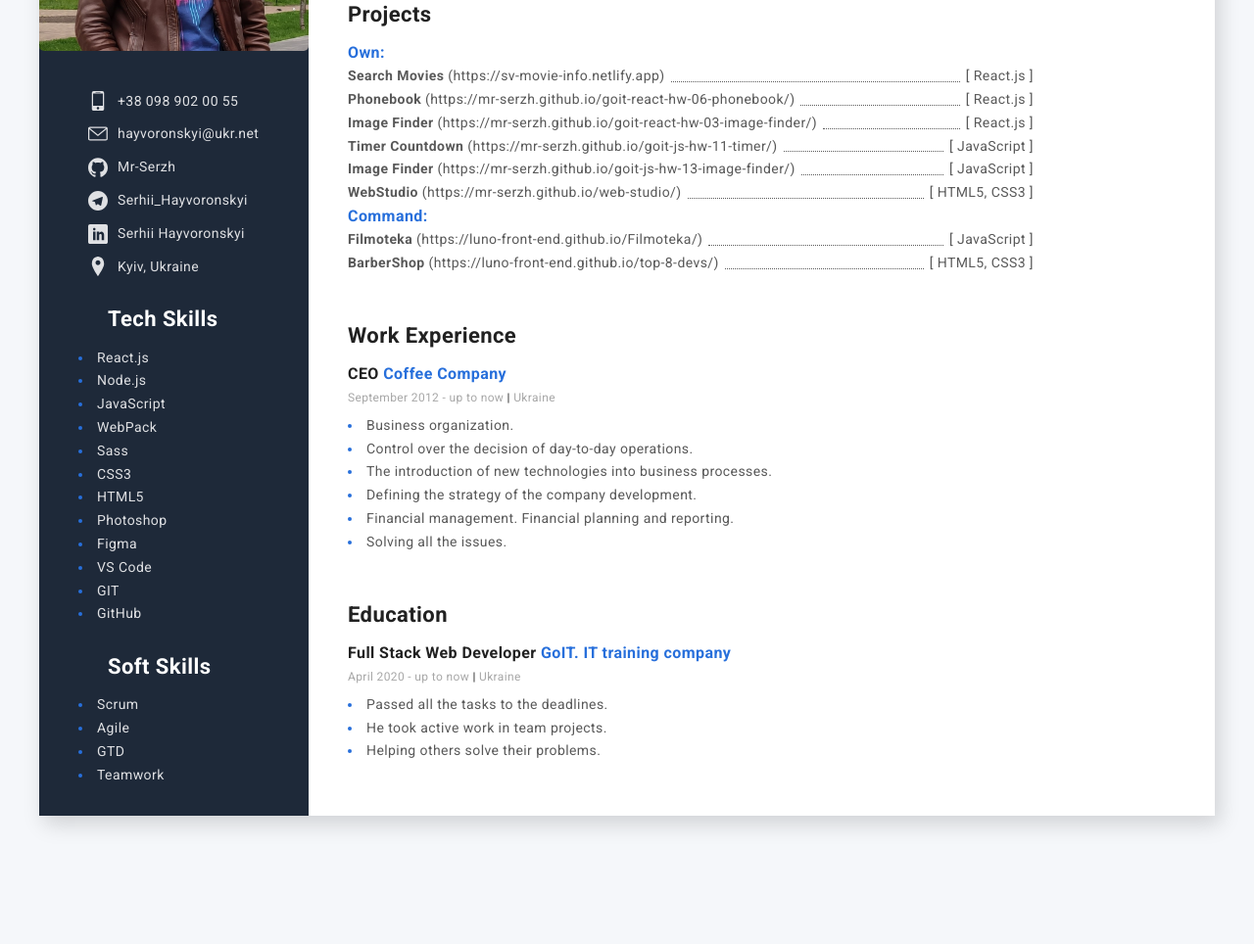
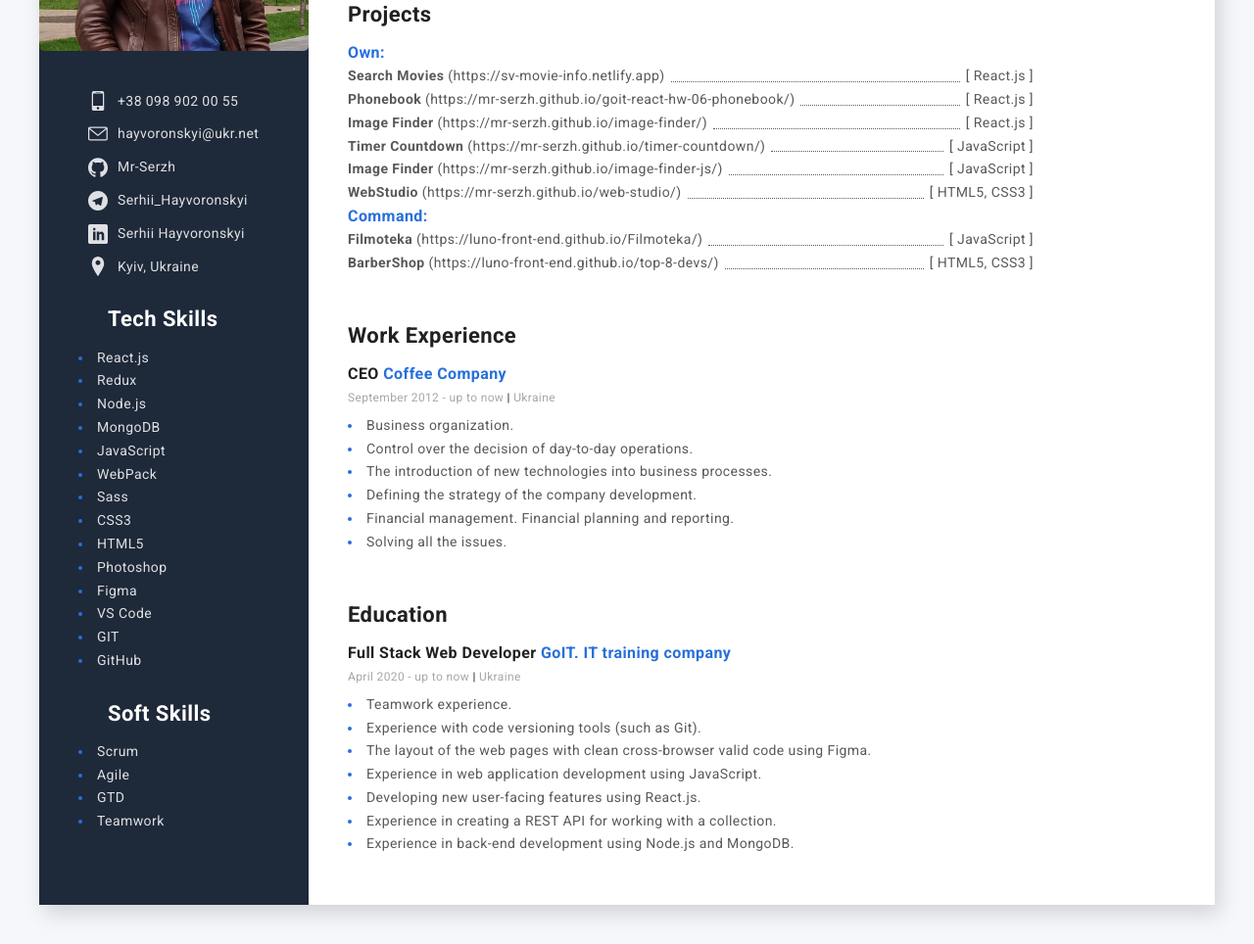
Before and after one commit to Mr-Serzh/rezume_v1.1, a plain HTML site: page index.html in a window 1280 px wide. Shown: the part 355-1319 px from the top of the page at 98% size. Before the commit the page ends 1228 px from the top, so only its background shows below. Drawn offline with Linux system fonts and the light colour scheme.

```diff
--- a/index.html
+++ b/index.html
@@ -114,7 +114,13 @@
               <span class="skills-text">React.js</span>
             </li>
             <li class="skills-item">
+              <span class="skills-text">Redux</span>
+            </li>
+            <li class="skills-item">
               <span class="skills-text">Node.js</span>
+            </li>
+            <li class="skills-item">
+              <span class="skills-text">MongoDB</span>
             </li>
             <li class="skills-item">
               <span class="skills-text">JavaScript</span>
@@ -234,9 +240,9 @@
               <a
                 class="project-text link"
                 target="_blank"
-                href="https://mr-serzh.github.io/goit-react-hw-03-image-finder/"
+                href="https://mr-serzh.github.io/image-finder/"
                 ><span class="project-accent">Image Finder</span>
-                (https://mr-serzh.github.io/goit-react-hw-03-image-finder/)
+                (https://mr-serzh.github.io/image-finder/)
               </a>
               <span class="dots"></span>
               <span class="project-text"> [ React.js ]</span>
@@ -245,9 +251,9 @@
               <a
                 class="project-text link"
                 target="_blank"
-                href="https://mr-serzh.github.io/goit-js-hw-11-timer/"
+                href="https://mr-serzh.github.io/timer-countdown/"
                 ><span class="project-accent">Timer Countdown</span>
-                (https://mr-serzh.github.io/goit-js-hw-11-timer/)
+                (https://mr-serzh.github.io/timer-countdown/)
               </a>
               <span class="dots"></span>
               <samp class="project-text">[ JavaScript ]</samp>
@@ -256,9 +262,9 @@
               <a
                 class="project-text link"
                 target="_blank"
-                href="https://mr-serzh.github.io/goit-js-hw-13-image-finder/"
+                href="https://mr-serzh.github.io/image-finder-js/"
                 ><span class="project-accent">Image Finder</span>
-                (https://mr-serzh.github.io/goit-js-hw-13-image-finder/)
+                (https://mr-serzh.github.io/image-finder-js/)
               </a>
               <span class="dots"></span>
               <samp class="project-text">[ JavaScript ]</samp>
@@ -380,18 +386,30 @@
           <ul class="list">
             <li class="item">
               <span class="compani-text"
-                >Passed all the tasks to the deadlines.</span
+                >Teamwork experience.</span
               >
             </li>
             <li class="item">
               <span class="compani-text"
-                >He took active work in team projects.</span
+                >Experience with code versioning tools (such as Git).</span
               >
             </li>
             <li class="item">
               <span class="compani-text"
-                >Helping others solve their problems.</span
+                >The layout of the web pages with clean cross-browser valid code using Figma.</span
               >
+            </li>
+            <li class="item">
+              <span class="compani-text">Experience in web application development using JavaScript.</span>
+            </li>
+            <li class="item">
+              <span class="compani-text">Developing new user-facing features using React.js.</span>
+            </li>
+            <li class="item">
+              <span class="compani-text">Experience in creating a REST API for working with a collection.</span>
+            </li>
+            <li class="item">
+              <span class="compani-text">Experience in back-end development using Node.js and MongoDB.</span>
             </li>
           </ul>
         </div>
```
